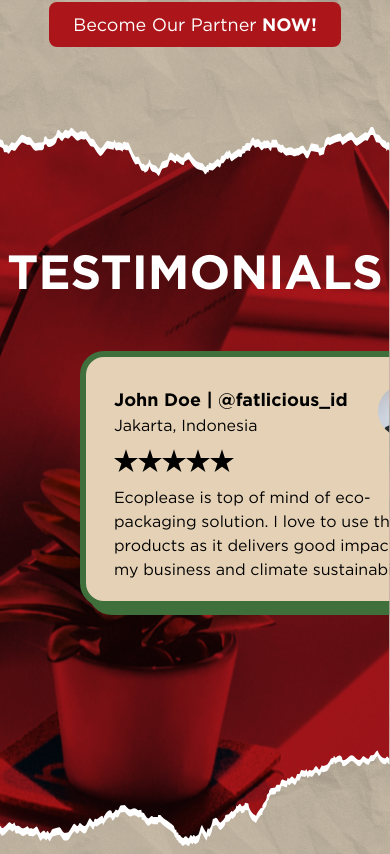
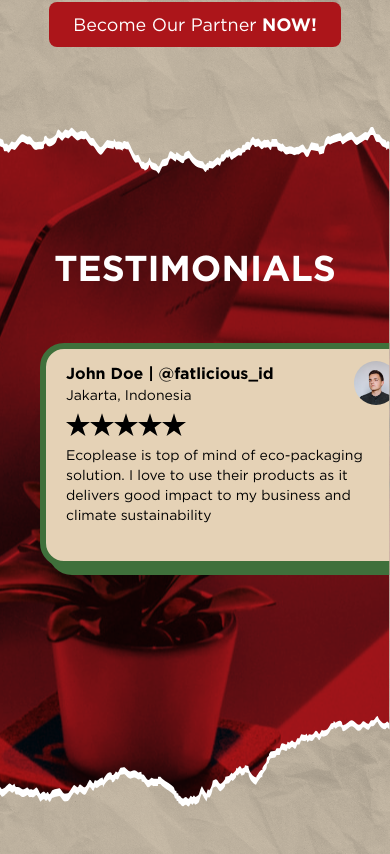
Before and after one commit to elianrichard/ecoplease, a Next.js app: page / in a window 390 px wide. Shown: the part 3830-4684 px from the top of the page. Built offline with nearby package versions, Linux system fonts and the light colour scheme; what prettier-plugin-tailwindcss would draw is missing.

Commit message:
responsive testimonial

```diff
--- a/modules/HomePage/Testimonial/TestimonialCard.tsx
+++ b/modules/HomePage/Testimonial/TestimonialCard.tsx
@@ -1,47 +1,50 @@
-import React from 'react'
+import React from "react";
 import Image, { StaticImageData } from "next/image";
 
 import StarSVG from "../../../asset/svgs/icons/StarIcon";
 
-interface Props{
-  name: String,
-  tag: String,
-  location: String,
-  pic: StaticImageData,
-  description: String,
-  rating: number
+interface Props {
+  name: String;
+  tag: String;
+  location: String;
+  pic: StaticImageData;
+  description: String;
+  rating: number;
 }
 
-const TestimonialCard = ({name, tag, location, pic, description, rating}: Props) => {
+const TestimonialCard = ({
+  name,
+  tag,
+  location,
+  pic,
+  description,
+  rating,
+}: Props) => {
   return (
-    <div className="h-64 min-w-[24rem] before:bg-darkGreen before:rounded-3xl before:rounded-br-none relative before:absolute before:top-2 before:left-2 before:h-full before:w-full">
-          <div className="h-full w-full bg-skinCream rounded-3xl rounded-br-none p-7 flex flex-col gap-3 absolute top-0 left-0 border-darkGreen border-[6px]">
-            <div className="w-full flex justify-between">
+    <div className="relative h-56 min-w-[24rem] before:absolute before:top-2 before:left-2 before:h-full before:w-full before:rounded-3xl before:rounded-br-none before:bg-darkGreen xs:h-64">
+      <div className="absolute top-0 left-0 flex h-full w-full flex-col gap-2 xs:gap-3 rounded-3xl rounded-br-none border-[6px] border-darkGreen bg-skinCream py-3 px-5 xs:p-7">
+        <div className="flex w-full justify-between">
           <div className="flex flex-col">
-                <p className="font-bold text-lg">{name} | {tag}</p>
-                <p>{location}</p>
+            <p className="text-md font-bold xs:text-lg">
+              {name} | {tag}
+            </p>
+            <p className="text-sm xs:text-base">{location}</p>
           </div>
-              <div className="rounded-full h-full aspect-square overflow-hidden relative">
-                <Image
-                  src={pic}
-                  layout="fill"
-                  alt="image of a person"
-                />
+          <div className="relative aspect-square h-full overflow-hidden rounded-full">
+            <Image src={pic} layout="fill" alt="image of a person" />
           </div>
         </div>
-            <div className="w-full flex">
+        <div className="flex w-full">
           {[...Array(rating)].map((el) => (
             <StarSVG key={el} />
           ))}
         </div>
-            <div>
-              <p>
-                {description}
-              </p>
+        <div className="h-full w-full overflow-hidden">
+          <p className="text-sm xs:text-base">{description}</p>
         </div>
       </div>
     </div>
-  )
-}
+  );
+};
 
-export default TestimonialCard
+export default TestimonialCard;
--- a/modules/HomePage/Testimonial/index.tsx
+++ b/modules/HomePage/Testimonial/index.tsx
@@ -10,12 +10,12 @@ const Testimonial = () => {
   return (
     <>
       <div
-        className="py-2 bg-white w-screen"
+        className="w-screen bg-white py-2"
         style={{ clipPath: "url(#testimonialMask)" }}
       >
         <TestimonialRipped />
         <div
-          className="pt-28 pb-40 bg-darkRed w-full flex justify-center flex-col items-center"
+          className="flex w-full flex-col items-center justify-center bg-darkRed pt-28 pb-40"
           style={{
             clipPath: "url(#testimonialMask)",
             backgroundImage: `url(${TestimonialBackgroundImg.src})`,
@@ -24,8 +24,10 @@ const Testimonial = () => {
             backgroundBlendMode: "multiply",
           }}
         >
-          <p className="text-white text-5xl font-bold mb-14">TESTIMONIALS</p>
-          <div className="flex w-full items-center overflow-x-scroll overflow-y-hidden gap-20 px-20 pb-20 scrollbar-custom">
+          <p className="mb-14 text-4xl font-bold text-white xs:text-5xl">
+            TESTIMONIALS
+          </p>
+          <div className="scrollbar-custom flex w-full items-center gap-20 overflow-y-hidden overflow-x-scroll px-10 pb-20 xs:px-20">
             <TestimonialCard
               name="John Doe"
               tag="@fatlicious_id"
```
Lines whose indentation alone changed are shown as unchanged.
